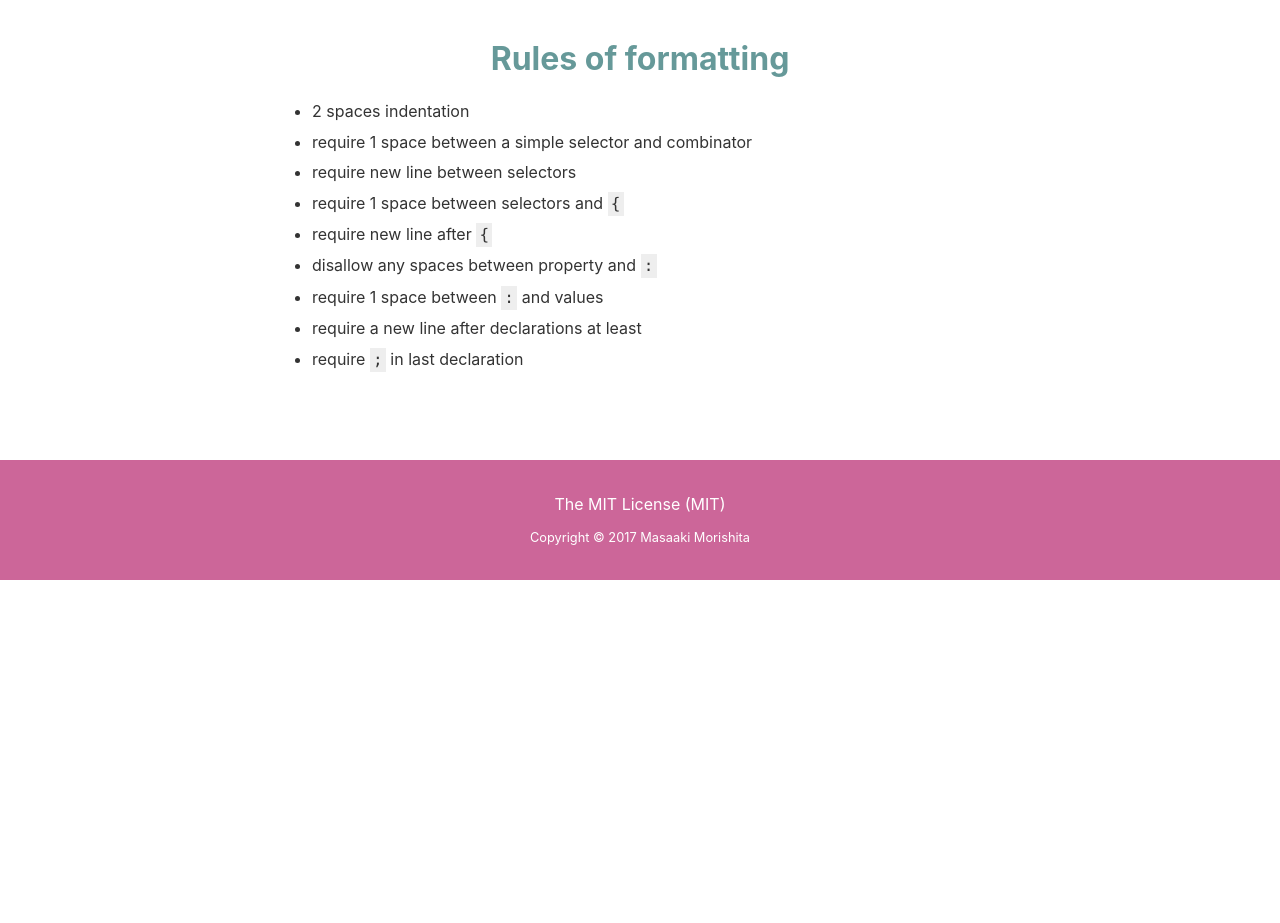
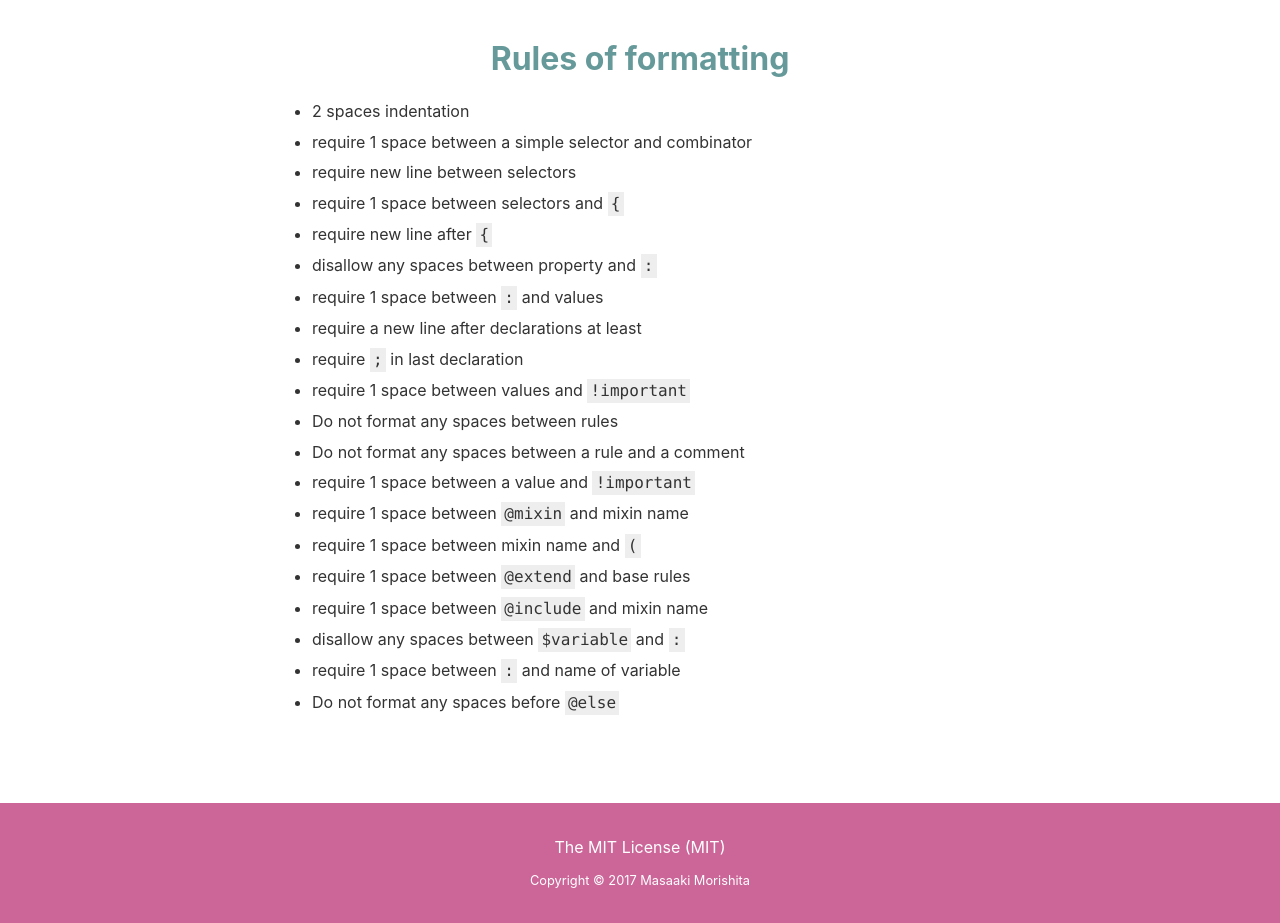
Before and after one commit to matype/scssfmt, a website: page docs/index.html in a window 1280 px wide. Shown: the part 2084-3007 px from the top of the page. Before the commit the page ends 2664 px from the top, so only its background shows below. Drawn offline with Linux system fonts and the light colour scheme.

Commit message:
Update docs

```diff
--- a/docs/index.html
+++ b/docs/index.html
@@ -104,6 +104,17 @@
         <li>require 1 space between <code class="code-inline">:</code> and values</li>
         <li>require a new line after declarations at least</li>
         <li>require <code class="code-inline">;</code> in last declaration</li>
+        <li>require 1 space between values and <code class="code-inline">!important</code></li>
+        <li>Do not format any spaces between rules</li>
+        <li>Do not format any spaces between a rule and a comment</li>
+        <li>require 1 space between a value and <code class="code-inline">!important</code></li>
+        <li>require 1 space between <code class="code-inline">@mixin</code> and mixin name</li>
+        <li>require 1 space between mixin name and <code class="code-inline">(</code></li>
+        <li>require 1 space between <code class="code-inline">@extend</code> and base rules</li>
+        <li>require 1 space between <code class="code-inline">@include</code> and mixin name</li>
+        <li>disallow any spaces between <code class="code-inline">$variable</code> and <code class="code-inline">:</code></li>
+        <li>require 1 space between <code class="code-inline">:</code> and name of variable</li>
+        <li>Do not format any spaces before <code class="code-inline">@else</code></li>
       </ul>
     </section>
   </section>
```
